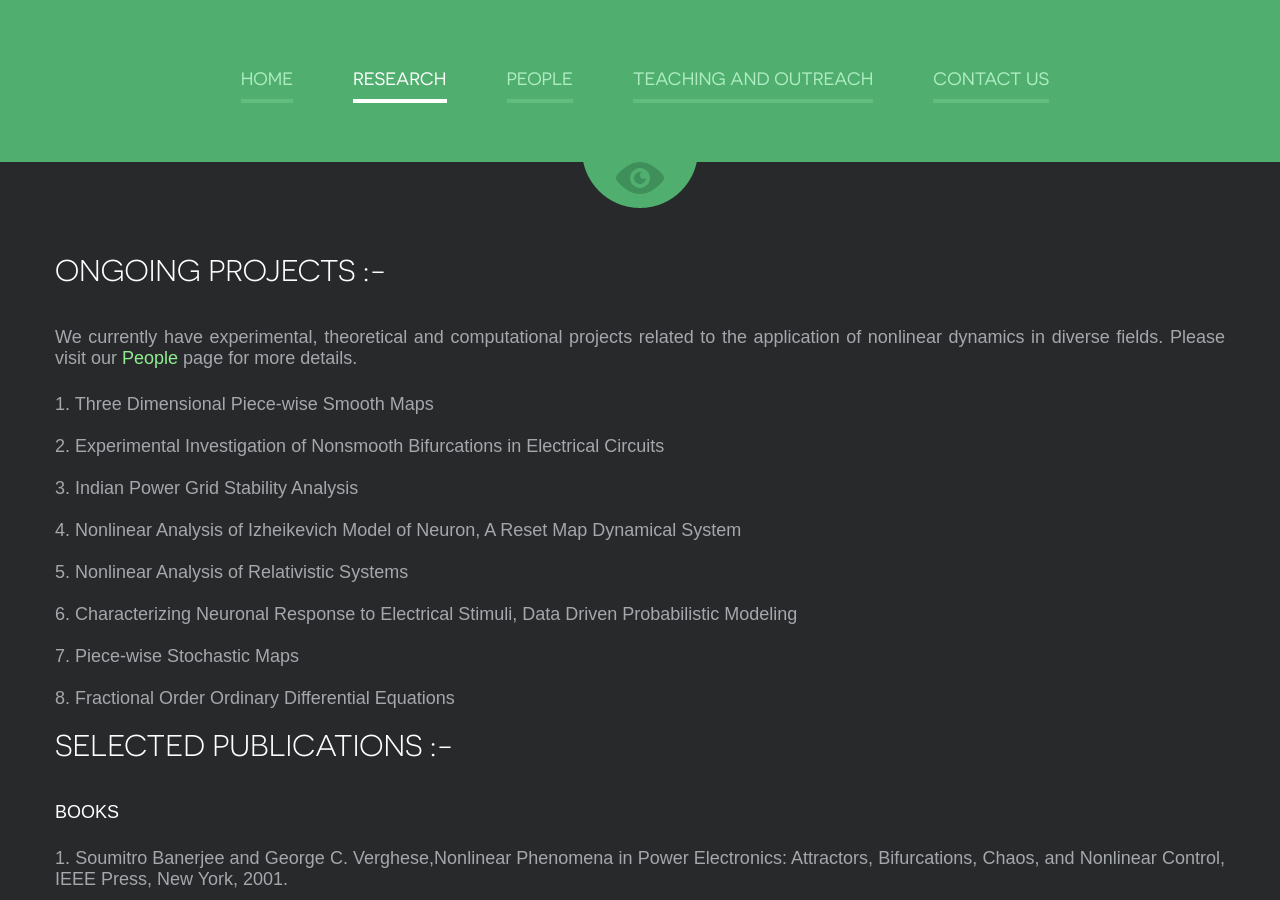
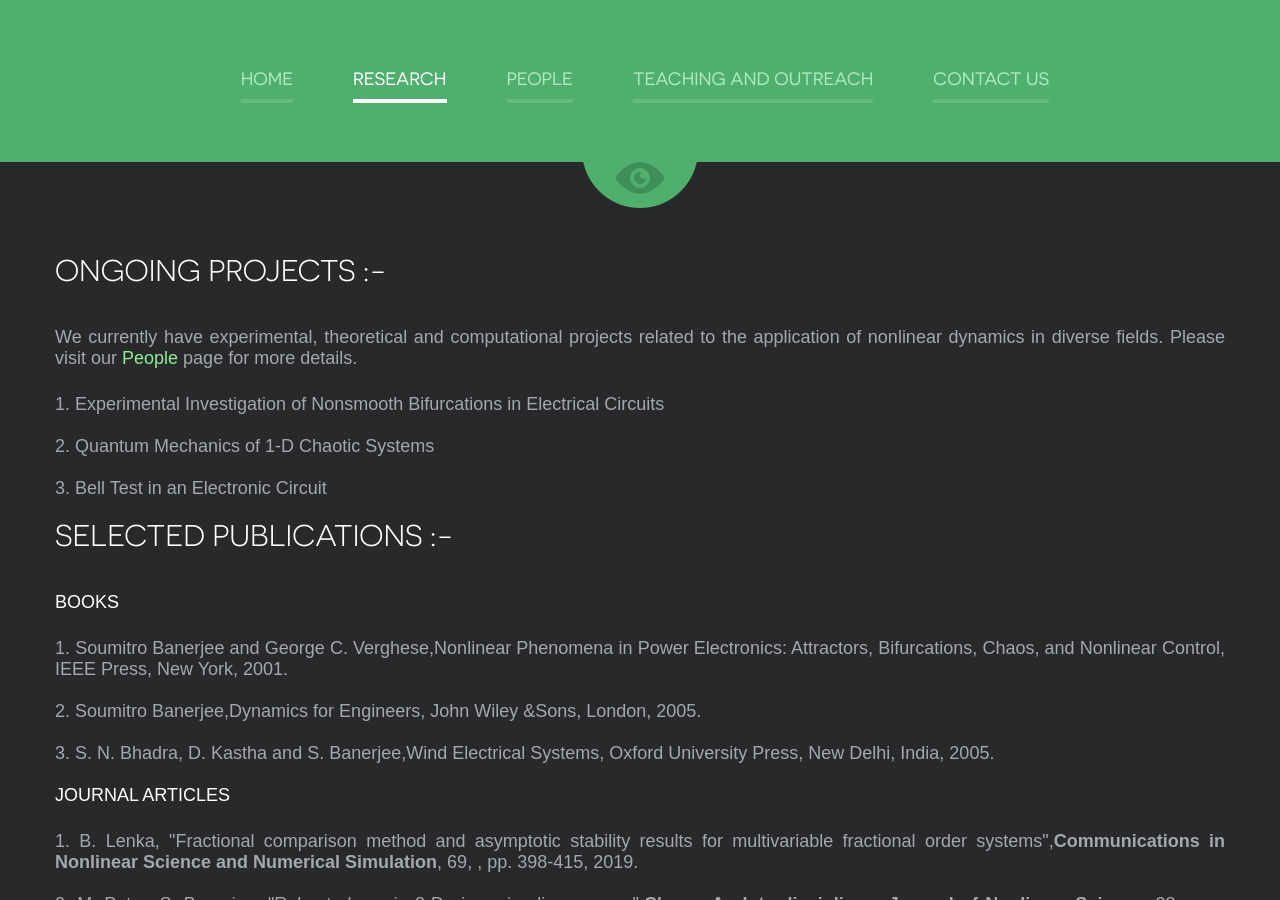
Before and after one commit to nld-iiserk-sb/nld-iiserk-sb.github.io, a Jekyll site: the page built from research.md, in a window 1280 px wide and 900 px high. Built offline with Jekyll 4.4.1, drawn with Linux system fonts in a browser that asks for light colours; nearby versions of some CDN libraries.

Commit message:
Update projects.yml

```diff
--- a/_data/projects.yml
+++ b/_data/projects.yml
@@ -1,15 +1,5 @@
-- title: "Three Dimensional Piece-wise Smooth Maps"
-
 - title: "Experimental Investigation of Nonsmooth Bifurcations in Electrical Circuits"
 
-- title: "Indian Power Grid Stability Analysis"
+- title: "Quantum Mechanics of 1-D Chaotic Systems"
 
-- title: "Nonlinear Analysis of Izheikevich Model of Neuron, A Reset Map Dynamical System"
-
-- title: "Nonlinear Analysis of Relativistic Systems"
-
-- title: "Characterizing Neuronal Response to Electrical Stimuli, Data Driven Probabilistic Modeling"
-
-- title: "Piece-wise Stochastic Maps"
-
-- title: "Fractional Order Ordinary Differential Equations"
+- title: "Bell Test in an Electronic Circuit"
```
